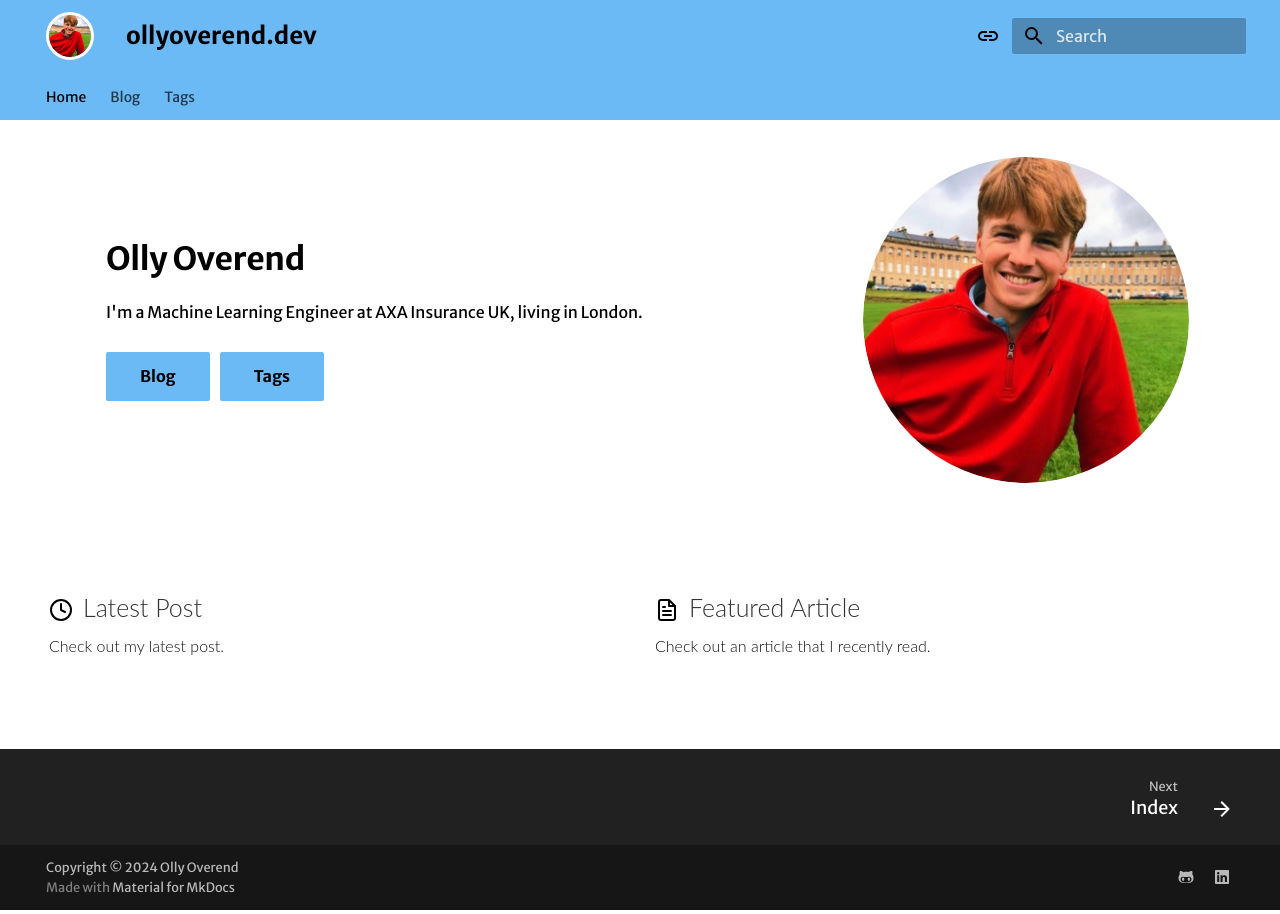
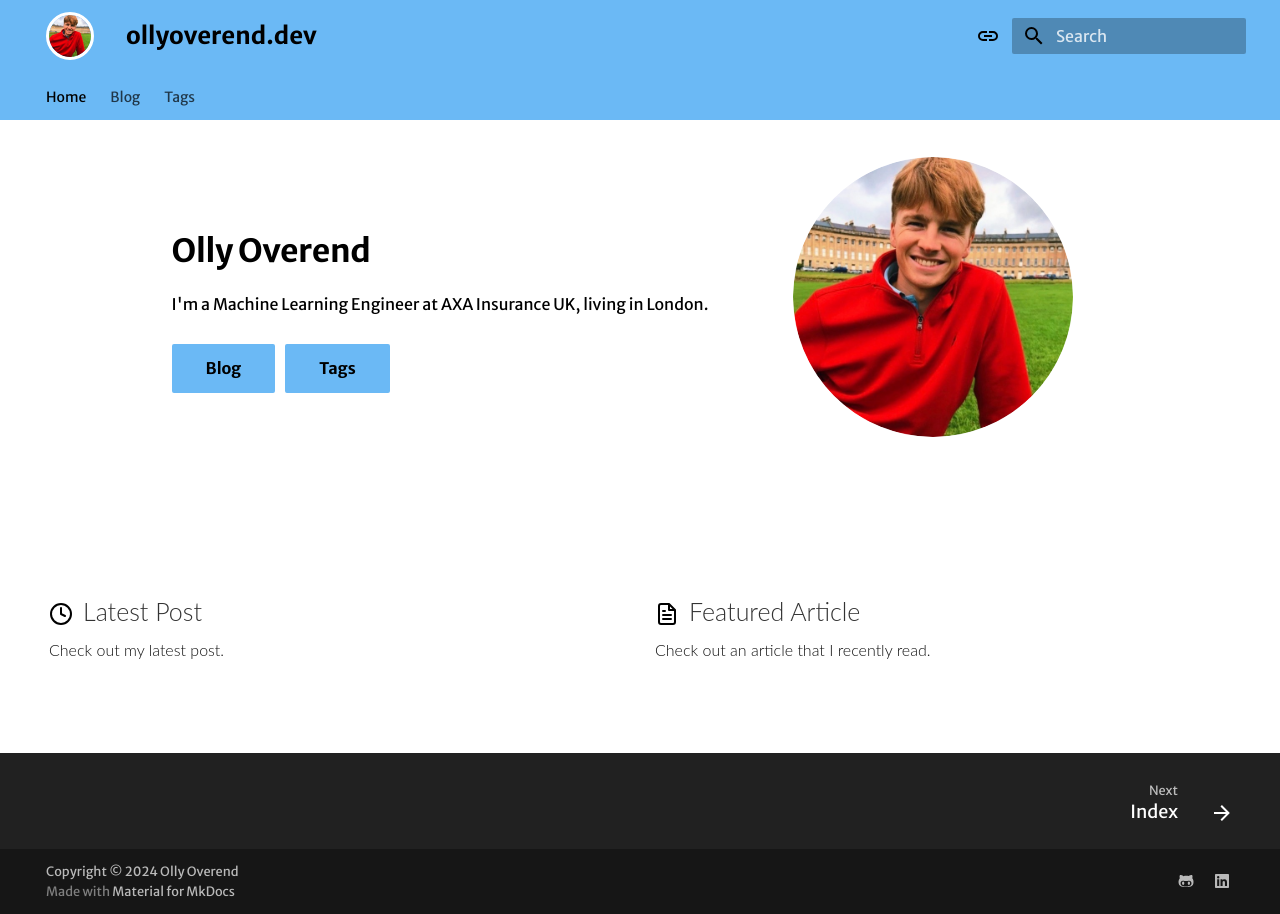
Before and after one commit to OliverOverend/ollyoverend.dev, an MkDocs documentation site: the page built from docs/index.md, in a window 1280 px wide. Built offline with MkDocs 1.6.1 and Material for MkDocs 9.7.7, drawn with Linux system fonts in a browser that asks for light colours; some web fonts are replaced.

Commit message:
Refactors home.html to improve layout and responsiveness; removes unnecessary styles and adjusts image handling for better display

```diff
--- a/assets/home.html
+++ b/assets/home.html
@@ -13,7 +13,6 @@
     }
 
     .tx-container {
-        height: 20rem;
         padding-top: .0rem;
     }
 
@@ -30,26 +29,18 @@
     }
 
     .tx-hero__content {
-        width: 100%;
-        height: 100%;
         padding-bottom: 1rem;
         margin: 0 auto;
     }
 
     .tx-hero__image {
-        width: 50%;
-        height: auto;
+        width: 17rem;
+        height: 17rem;
         order: 1;
-        overflow: hidden;
-        box-sizing: border-box;
-        margin-bottom: 1rem;
+        padding-right: 2.5rem;
     }
 
     .tx-hero__image img {
-        width: 100%;
-        height: 100%;
-        object-fit: cover;
-        display: block;
         border-radius: 50%;
         border: 5px solid #ffffff;
     }
@@ -189,45 +180,6 @@
             border-radius: 3px;
         }
     }
-
-    .hr {
-        border-bottom: 1px solid #eee;
-        width: 100%;
-        margin: 20px 0;
-    }
-
-    .text-center {
-        text-align: center;
-        padding-right: 15px;
-        padding-left: 15px;
-        margin-right: auto;
-        margin-left: auto;
-        margin-top: 15px;
-        font-family: 'Lato', sans-serif;
-        font-size: 23px;
-        font-weight: 300;
-        padding-bottom: 10px;
-    }
-
-    .logos {
-        display: flex;
-        align-items: center;
-        justify-content: center;
-        flex-flow: row wrap;
-        margin: 0 auto;
-    }
-
-    .logos img {
-        flex: 1 1 auto;
-        padding: 25px;
-        max-height: 130px;
-        vertical-align: middle;
-    }
-
-    .hr-logos {
-        margin-top: 0;
-        margin-bottom: 30px;
-    }
 </style>
 
 
@@ -256,7 +208,8 @@
 <div class="top-hr">
     {%- if config.extra.home.cards -%}
     {%- for card in config.extra.home.cards -%}
-    <a href="{{ card.url }}" class="feature-item">
+    <!-- <a href="{{ card.url }}" class="feature-item"> -->
+    <div class="feature-item">
         <h2>
             {%- if card.icon == "edit" -%}
             <svg xmlns="http://www.w3.org/2000/svg" width="24" height="24" viewBox="0 0 24 24" fill="none"
@@ -294,7 +247,7 @@
             {{ card.name }}
         </h2>
         <p>{{ card.blurb }}</p>
-    </a>
+    </div>
     {%- endfor -%}
     {%- endif -%}
 </div>
```
